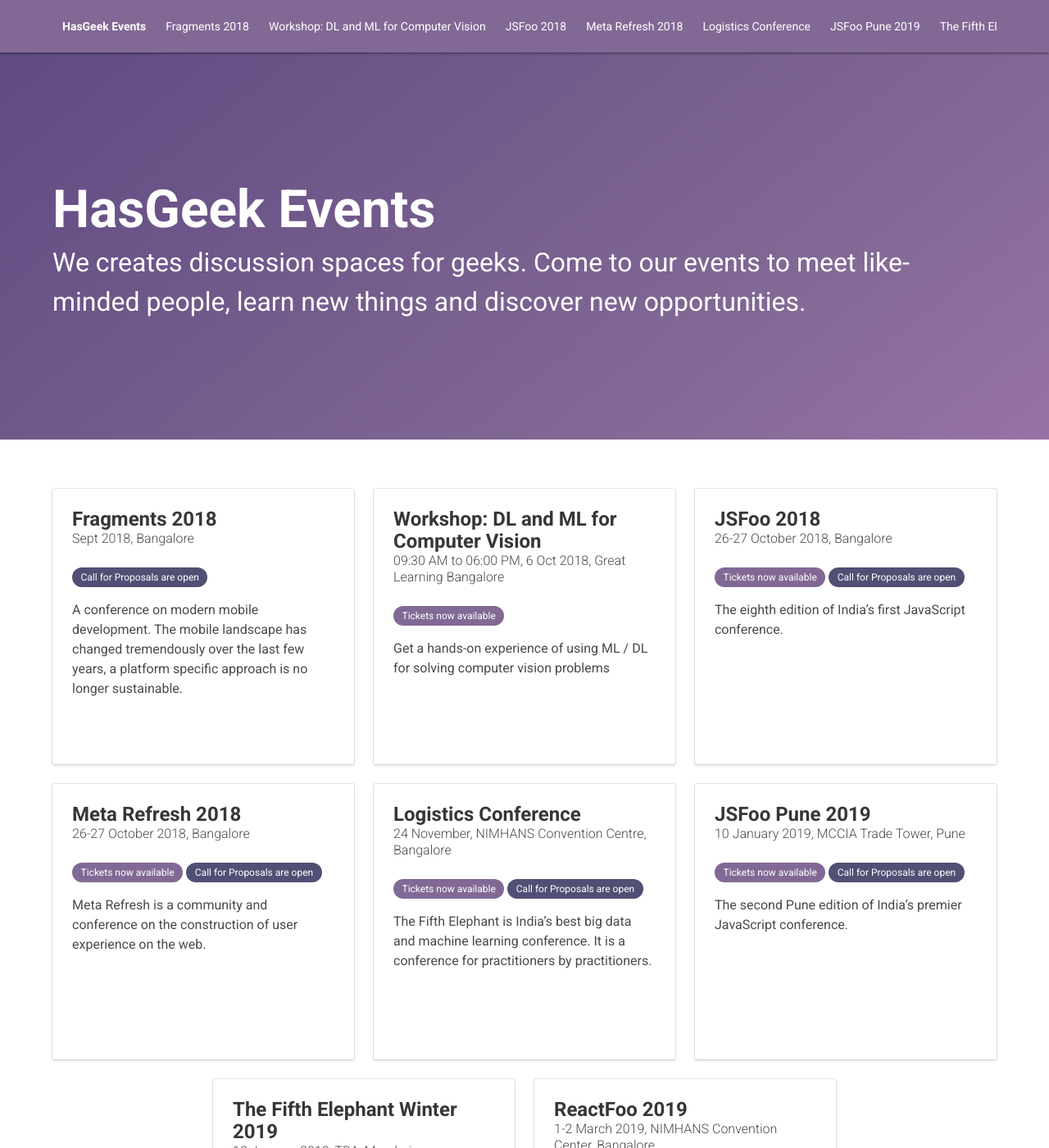
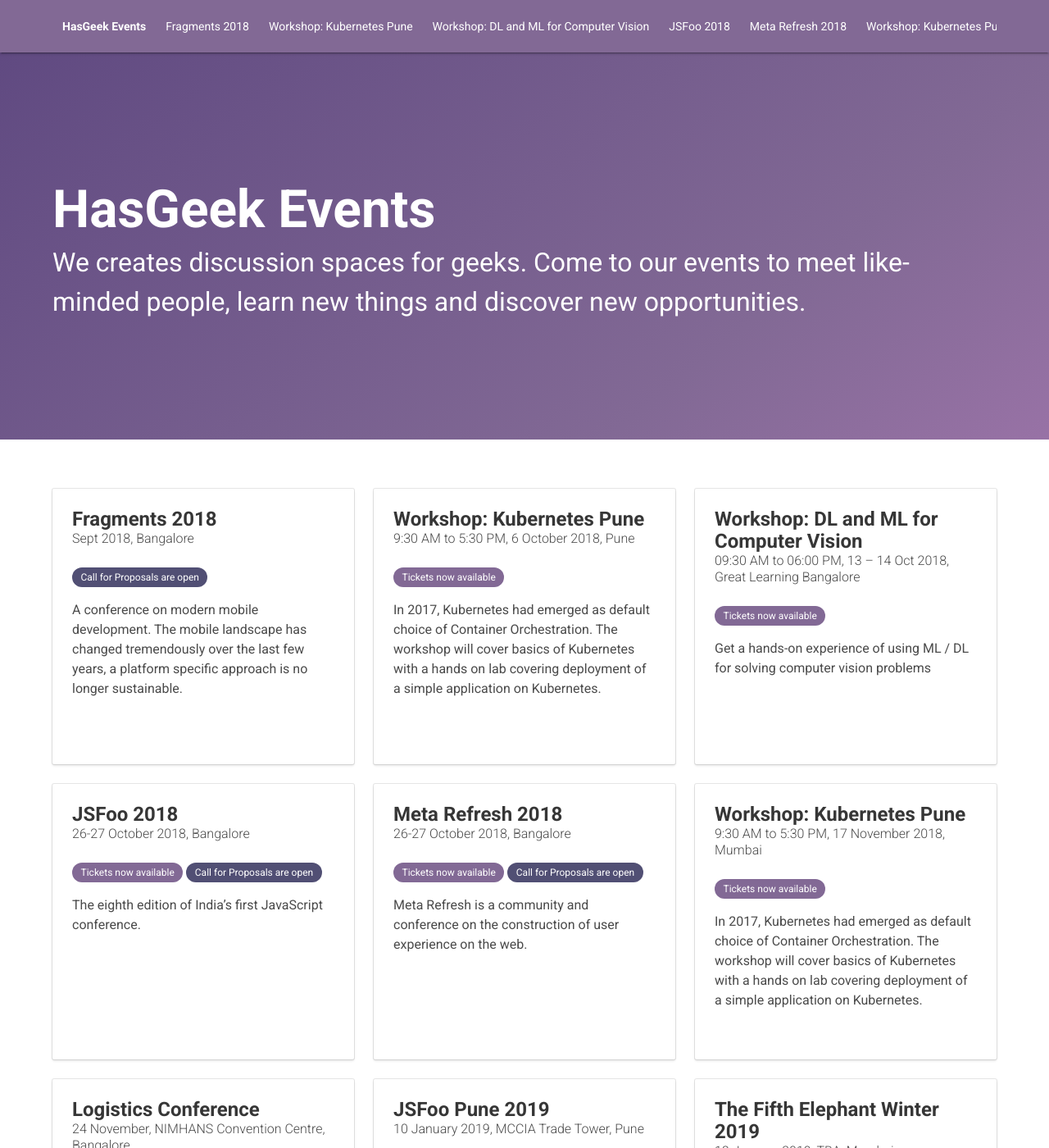
Before and after one commit to hasgeek/events, a Jekyll site: the page built from index.html, in a window 1280 px wide and 1400 px high. Shown: the whole window at 82% size. Built offline with Jekyll 4.4.1, drawn with Linux system fonts in a browser that asks for light colours.

Commit message:
kubernetes workshops (#978)

```diff
--- a/_anthillinside_events/2018-computer-vision-workshop.md
+++ b/_anthillinside_events/2018-computer-vision-workshop.md
@@ -2,10 +2,10 @@
 layout: workshop
 title: "Workshop: DL and ML for Computer Vision"
 subtitle: "Get a hands-on experience of using ML / DL for solving computer vision problems"
-datelocation: "09:30 AM to 06:00 PM, 6 Oct 2018, Great Learning Bangalore"
+datelocation: "09:30 AM to 06:00 PM, 13 – 14 Oct 2018, Great Learning Bangalore"
 city: Bangalore
-start_time: 2018-10-06
-end_time: 2018-10-06
+start_time: 2018-10-13
+end_time: 2018-10-14
 description: "Get a hands-on experience of using ML / DL for solving computer vision problems"
 boxoffice_item_collection: "26ac0e6c-4a1d-4b13-ae9c-c8bb372dd1b1"
 boxoffice_item_categories:
--- /dev/null
+++ b/_rootconf_events/2018-kubernetes-mumbai.md
@@ -0,0 +1,82 @@
+---
+layout: workshop
+title: "Workshop: Kubernetes Pune"
+subtitle: "Upskill with basics to advance topics of Kubernetes."
+datelocation: " 9:30 AM to 5:30 PM, 17 November 2018, Mumbai "
+city: Bangalore
+start_time: 2018-11-17
+end_time: 2018-11-17
+description: "In 2017, Kubernetes had emerged as default choice of Container Orchestration. The workshop will cover basics of Kubernetes with a hands on lab covering deployment of a simple application on Kubernetes. "
+boxoffice_item_collection: "09dc7636-e781-48b2-bd1b-3f850b46b137"
+
+
+
+instructors:
+- name: Vishal Biyani
+  image_url: https://images.hasgeek.com/embed/file/1321fef483a84a8491c2583a24f9d296
+  website:
+    url:
+    label:
+  byline: CTO, Infracloud technologies
+  bio: |
+    Vishal is an engineer focused on programmable & scalable infrastructure in his earlier roles and latest as a CTO at Infracloud Technologies. He is a contributor to Fission - Serverless functions for Kubernetes, organizes “Pune Kubernetes & CNCF Meetup” and “Pune Serverless Meetup” every month and is a Google Developer expert. Oh and he likes books, cycle and natural/urban landscapes.
+
+
+overview:
+  left_content: |
+
+    Kubernetes has become the most preferred container orchestrator and is one of the most popular projects on Github. The open source project has grown and matured a lot over last years and enables a consistent way of deploying and scaling applications across clouds.
+
+    # Pre-Requisite
+
+    - Basic understanding of Docker
+    - Basic level programming knowledge
+
+    # Software Pre-Requisite:
+
+    - A laptop with Docker installed
+    - Kubernetes cluster (Install Minikube or Setup GKE - you get 300$ worth of credits, but need to sign up with a credit card, don’t worry you won’t be charged)
+    - A text editor & Github ID
+
+  right_content: |
+    # Outline:
+
+    The workshop will cover basics of Kubernetes with a hands on lab covering deployment of a simple application on Kubernetes. You will leave with a good understanding of ecosystem and some advanced topics such as monitoring, logging, CI/CD.
+
+    - Setting up Kubernetes (Minikube or GKE) (10 minutes)
+
+    - What is Kubernetes (20 minutes)
+        - Container orchestrators evolution (Swarm, Mesos etc.)
+
+        - Architecture of Kubernetes
+
+    - Getting started with Kubernetes (30 minutes)
+
+        - API, Kubectl etc.
+
+        - Building a container image of sample app
+
+        - Basic Constructs of Kubernetes
+
+    - Creating a Pod for application (40 minutes)
+
+        - Understanding ReplicaSet, Deployment, Health checks
+
+    - Creating a config for app (30 minutes)
+
+        - Understanding configmaps, secrets
+
+    - Service and service types (30 minutes)
+
+        - Creating a service for application and accessing it.
+
+    - Doing a rolling upgrade of the application (30 minutes)
+
+    - Basic operations (40 minutes)
+
+        - Monitoring and logging architecture in Kubernetes
+
+    - Where to go from here (10 minutes)
+
+        - References, links, DIY workshops etc.
+---
--- /dev/null
+++ b/_rootconf_events/2018-kubernetes-pune.md
@@ -0,0 +1,82 @@
+---
+layout: workshop
+title: "Workshop: Kubernetes Pune"
+subtitle: "Upskill with basics to advance topics of Kubernetes."
+datelocation: " 9:30 AM to 5:30 PM, 6 October 2018, Pune "
+city: Bangalore
+start_time: 2018-10-06
+end_time: 2018-10-06
+description: "In 2017, Kubernetes had emerged as default choice of Container Orchestration. The workshop will cover basics of Kubernetes with a hands on lab covering deployment of a simple application on Kubernetes. "
+boxoffice_item_collection: "2fe93c08-73ba-480b-a650-797b0fd11604"
+
+
+
+instructors:
+- name: Vishal Biyani
+  image_url: https://images.hasgeek.com/embed/file/1321fef483a84a8491c2583a24f9d296
+  website:
+    url:
+    label:
+  byline: CTO, Infracloud technologies
+  bio: |
+    Vishal is an engineer focused on programmable & scalable infrastructure in his earlier roles and latest as a CTO at Infracloud Technologies. He is a contributor to Fission - Serverless functions for Kubernetes, organizes “Pune Kubernetes & CNCF Meetup” and “Pune Serverless Meetup” every month and is a Google Developer expert. Oh and he likes books, cycle and natural/urban landscapes.
+
+
+overview:
+  left_content: |
+
+    Kubernetes has become the most preferred container orchestrator and is one of the most popular projects on Github. The open source project has grown and matured a lot over last years and enables a consistent way of deploying and scaling applications across clouds.
+
+    # Pre-Requisite
+
+    - Basic understanding of Docker
+    - Basic level programming knowledge
+
+    # Software Pre-Requisite:
+
+    - A laptop with Docker installed
+    - Kubernetes cluster (Install Minikube or Setup GKE - you get 300$ worth of credits, but need to sign up with a credit card, don’t worry you won’t be charged)
+    - A text editor & Github ID
+
+  right_content: |
+    # Outline:
+
+    The workshop will cover basics of Kubernetes with a hands on lab covering deployment of a simple application on Kubernetes. You will leave with a good understanding of ecosystem and some advanced topics such as monitoring, logging, CI/CD.
+
+    - Setting up Kubernetes (Minikube or GKE) (10 minutes)
+
+    - What is Kubernetes (20 minutes)
+        - Container orchestrators evolution (Swarm, Mesos etc.)
+
+        - Architecture of Kubernetes
+
+    - Getting started with Kubernetes (30 minutes)
+
+        - API, Kubectl etc.
+
+        - Building a container image of sample app
+
+        - Basic Constructs of Kubernetes
+
+    - Creating a Pod for application (40 minutes)
+
+        - Understanding ReplicaSet, Deployment, Health checks
+
+    - Creating a config for app (30 minutes)
+
+        - Understanding configmaps, secrets
+
+    - Service and service types (30 minutes)
+
+        - Creating a service for application and accessing it.
+
+    - Doing a rolling upgrade of the application (30 minutes)
+
+    - Basic operations (40 minutes)
+
+        - Monitoring and logging architecture in Kubernetes
+
+    - Where to go from here (10 minutes)
+
+        - References, links, DIY workshops etc.
+---
```
